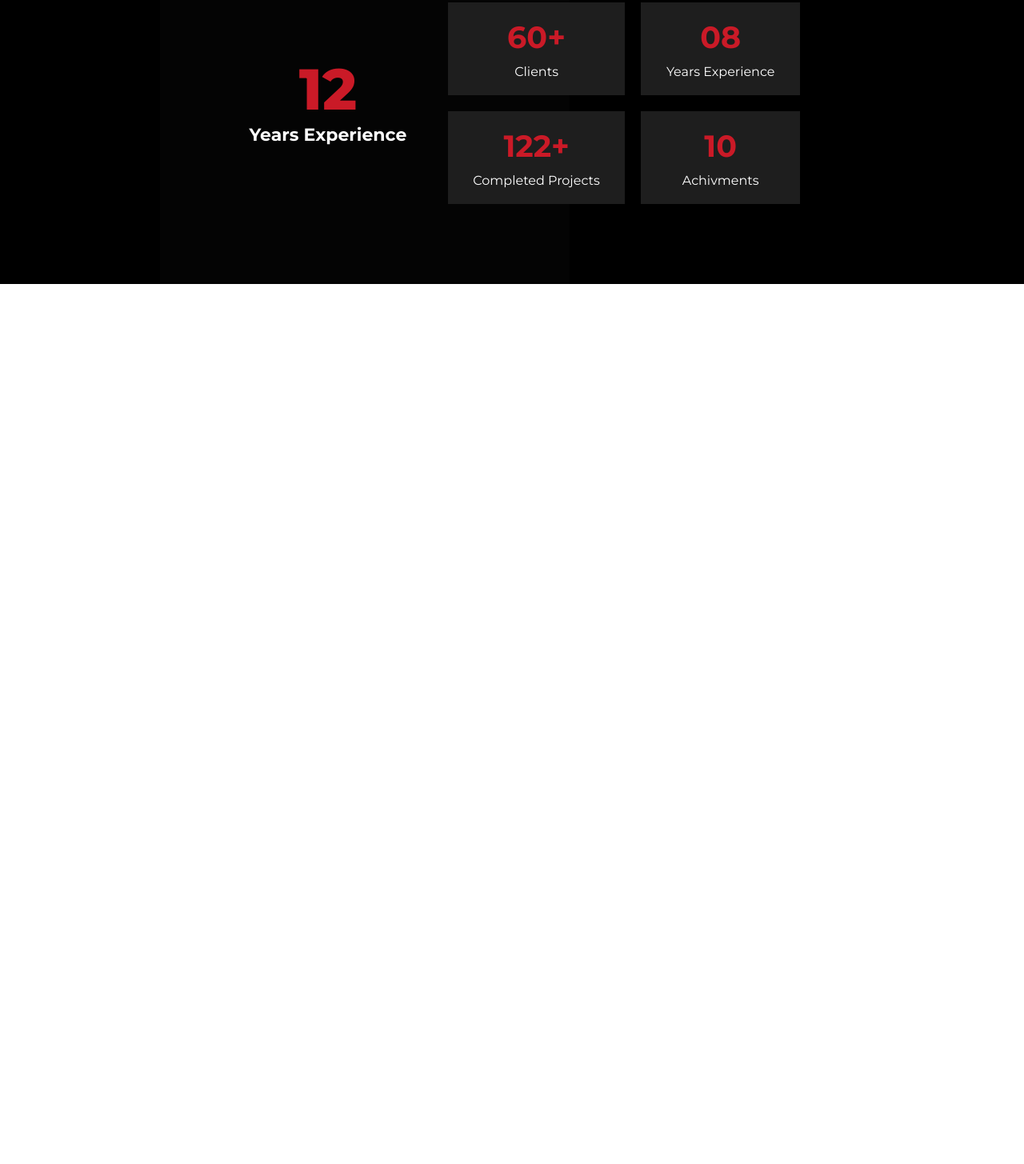
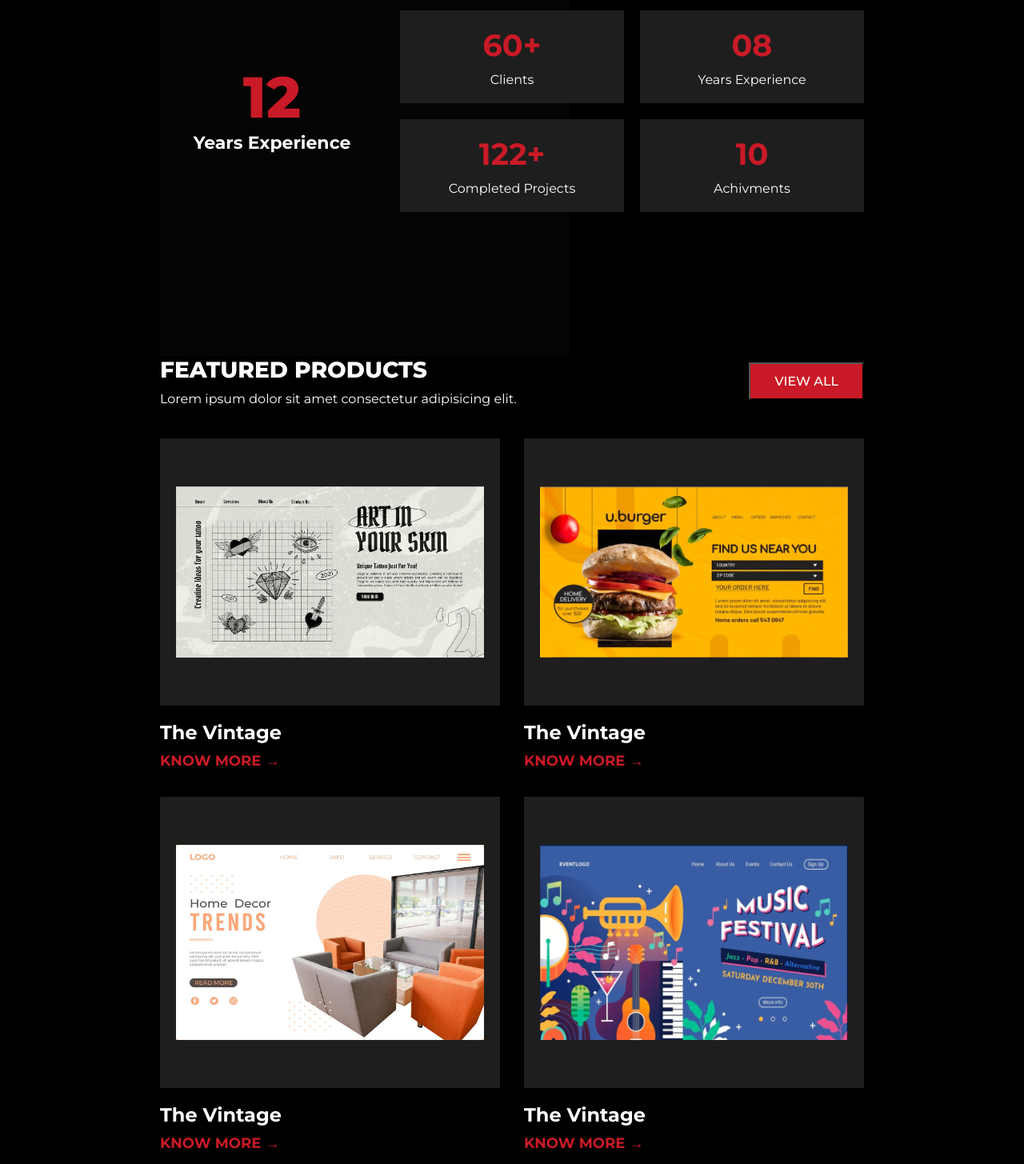
Before and after one commit to ManideepPaul/live-class-project-15, a plain HTML site: page index.html in a window 1280 px wide. Shown: the part 1143-2598 px from the top of the page at 80% size. Before the commit the page ends 1498 px from the top, so only its background shows below. Drawn offline with Linux system fonts and the light colour scheme.

Commit message:
product completed

```diff
--- a/index.html
+++ b/index.html
@@ -90,5 +90,36 @@
         </div>
         <div class="bg"></div>
       </div>
+      <div class="products">
+        <div class="product-top">
+            <div class="text">
+                <h2>FEATURED PRODUCTS</h2>
+                <P>Lorem ipsum dolor sit amet consectetur adipisicing elit.</P>
+            </div>
+            <button>VIEW ALL</button>
+        </div>
+        <div class="project-bottom">
+            <div class="project">
+                <img src="./assets/art.jpg" alt="">
+                <h4>The Vintage</h4>
+                <h5>KNOW MORE →</h5>
+            </div>
+            <div class="project">
+                <img src="./assets/food.jpg" alt="">
+                <h4>The Vintage</h4>
+                <h5>KNOW MORE →</h5>
+            </div>
+            <div class="project">
+                <img src="./assets/trends.jpg" alt="">
+                <h4>The Vintage</h4>
+                <h5>KNOW MORE →</h5>
+            </div>
+            <div class="project">
+                <img src="./assets/music.jpg" alt="">
+                <h4>The Vintage</h4>
+                <h5>KNOW MORE →</h5>
+            </div>
+        </div>
+      </div>
   </body>
 </html>
--- a/style.css
+++ b/style.css
@@ -84,7 +84,7 @@
 .cards {
     display: flex;
     align-items: center;
-    justify-content: center;
+    justify-content: space-between;
     gap: 30px;
     position: relative;
     z-index: 1;
@@ -108,11 +108,10 @@
 
 .card > p {
     font-size: 18px;
-    margin: 10px 0;
+    margin: 10px 0 30px 0;
 }
 
-.card > h5 {
-    margin-top: 20px;
+h5 {
     color: #CA1A27;
     font-size: 18px;
 }
@@ -138,9 +137,10 @@
     position: relative;
     z-index: 1;
     display: grid;
-    grid-template-columns: repeat(3, auto);
-    margin: 80px 80px 0 80px;
+    grid-template-columns: repeat(3, 1fr);
+    margin: 80px 0;
     gap: 20px;
+    justify-items: stretch;
 }
 
 .stat {
@@ -186,3 +186,55 @@
     top: 0;
     z-index: 0
 }
+
+/************************ Products Section *****************************/
+
+.products {
+    padding: 0 200px 100px 200px;
+}
+
+.product-top {
+    display: flex;
+    justify-content: space-between;
+    align-items: center;
+    margin-bottom: 40px;
+}
+
+.product-top h2 {
+    font-size: 28px;
+    font-weight: 800;
+}
+
+.product-top p {
+    font-size: 16px;
+    margin-top: 10px;
+}
+
+.product-top button {
+    background-color: #CA1A27;
+    padding: 12px 30px;
+    font-size: 16px;
+    font-weight: 500
+}
+
+.project-bottom {
+    display: grid;
+    grid-template-columns: repeat(2, 1fr);
+    gap: 30px;
+}
+
+.project-bottom img {
+    box-sizing: border-box;
+    width: 100%;
+    height: 80%;
+    padding: 60px 20px;
+    background-color: #1e1e1e;
+    margin-bottom: 15px;
+}
+
+.project-bottom h4 {
+    font-size: 24px;
+    margin-bottom: 10px ;
+}
+
+/************************ Contact Section *****************************/
```
